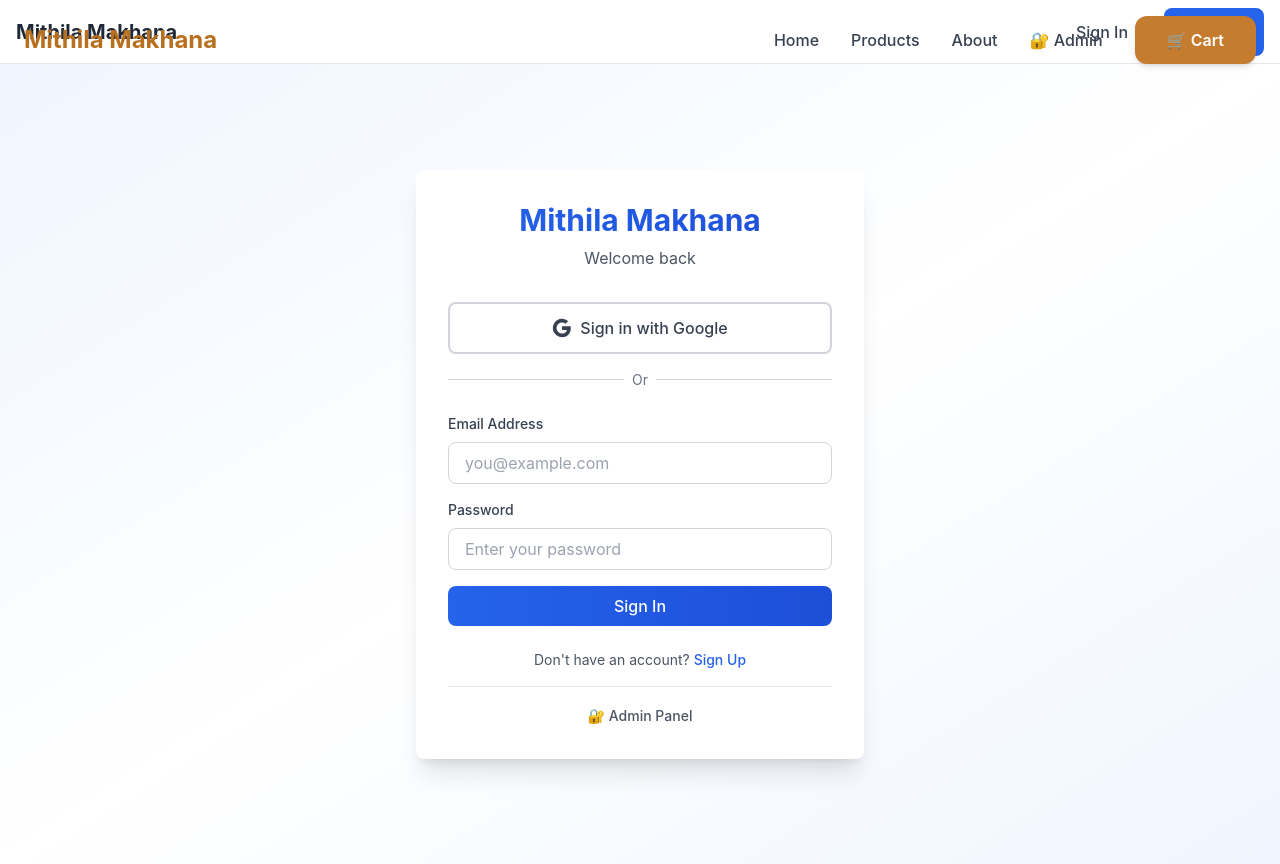
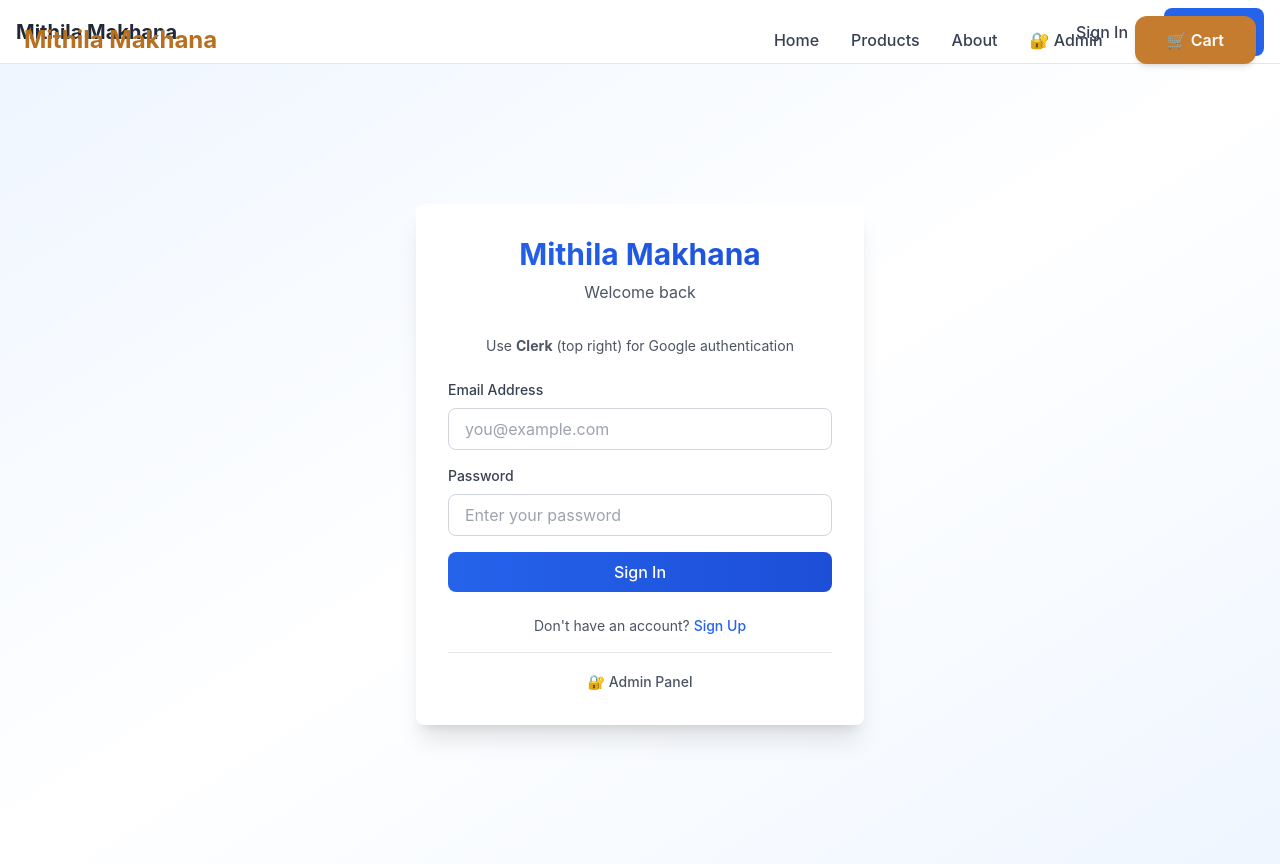
Before and after one commit to shivam349/codex1, a Next.js app: page /sign-in in a window 1280 px wide. Built offline with nearby package versions, Linux system fonts and the light colour scheme; no server answers.

Commit message:
fix: Remove next-auth imports from sign-in and verify-email pages

```diff
--- a/app/sign-in/page.js
+++ b/app/sign-in/page.js
@@ -1,12 +1,10 @@
 'use client';
 
-import { signIn, useSession } from 'next-auth/react';
 import { useState, Suspense } from 'react';
 import Link from 'next/link';
 import { useRouter, useSearchParams } from 'next/navigation';
 
 function SignInContent() {
-  const { data: session } = useSession();
   const router = useRouter();
   const searchParams = useSearchParams();
   const error = searchParams.get('error');
@@ -17,11 +15,6 @@ function SignInContent() {
   const [isSignUp, setIsSignUp] = useState(false);
   const [loading, setLoading] = useState(false);
   const [message, setMessage] = useState('');
-
-  if (session) {
-    router.push('/');
-    return null;
-  }
 
   const handleEmailAuth = async (e) => {
     e.preventDefault();
@@ -127,52 +120,10 @@ function SignInContent() {
             </div>
           )}
 
-          {/* Google Sign In */}
-          <button
-            onClick={() => {
-              setLoading(true);
-              signIn('google', { redirect: false }).then((result) => {
-                setLoading(false);
-                if (result?.ok) {
-                  router.push('/');
-                } else if (result?.error) {
-                  setMessage(result.error);
-                }
-              });
-            }}
-            disabled={loading}
-            className="w-full bg-white border-2 border-gray-300 text-gray-700 py-3 rounded-lg font-medium hover:bg-gray-50 transition-all disabled:opacity-50 flex items-center justify-center gap-2 mb-4"
-          >
-            <svg className="w-5 h-5" viewBox="0 0 24 24">
-              <path
-                fill="currentColor"
-                d="M22.56 12.25c0-.78-.07-1.53-.2-2.25H12v4.26h5.92c-.26 1.37-1.04 2.53-2.21 3.31v2.77h3.57c2.08-1.92 3.28-4.74 3.28-8.09z"
-              />
-              <path
-                fill="currentColor"
-                d="M12 23c2.97 0 5.46-.98 7.28-2.66l-3.57-2.77c-.98.66-2.23 1.06-3.71 1.06-2.86 0-5.29-1.93-6.16-4.53H2.18v2.84C3.99 20.53 7.7 23 12 23z"
-              />
-              <path
-                fill="currentColor"
-                d="M5.84 14.09c-.22-.66-.35-1.36-.35-2.09s.13-1.43.35-2.09V7.07H2.18C1.43 8.55 1 10.22 1 12s.43 3.45 1.18 4.93l2.85-2.22.81-.62z"
-              />
-              <path
-                fill="currentColor"
-                d="M12 5.38c1.62 0 3.06.56 4.21 1.64l3.15-3.15C17.45 2.09 14.97 1 12 1 7.7 1 3.99 3.47 2.18 7.07l3.66 2.84c.87-2.6 3.3-4.53 6.16-4.53z"
-              />
-            </svg>
-            {loading ? 'Signing in...' : 'Sign in with Google'}
-          </button>
-
-          {/* Divider */}
-          <div className="relative mb-6">
-            <div className="absolute inset-0 flex items-center">
-              <div className="w-full border-t border-gray-300"></div>
-            </div>
-            <div className="relative flex justify-center text-sm">
-              <span className="px-2 bg-white text-gray-500">Or</span>
-            </div>
-          </div>
+          {/* Note: Google Sign In via Clerk in header */}
+          <p className="text-sm text-gray-600 text-center mb-6">
+            Use <strong>Clerk</strong> (top right) for Google authentication
+          </p>
 
           {/* Email Form */}
           <form onSubmit={handleEmailAuth} className="space-y-4">
--- a/app/verify-email/page.js
+++ b/app/verify-email/page.js
@@ -2,7 +2,6 @@
 
 import { useSearchParams, useRouter } from 'next/navigation';
 import { useEffect, useState, Suspense } from 'react';
-import { signIn } from 'next-auth/react';
 
 function VerifyEmailContent() {
   const searchParams = useSearchParams();
```
